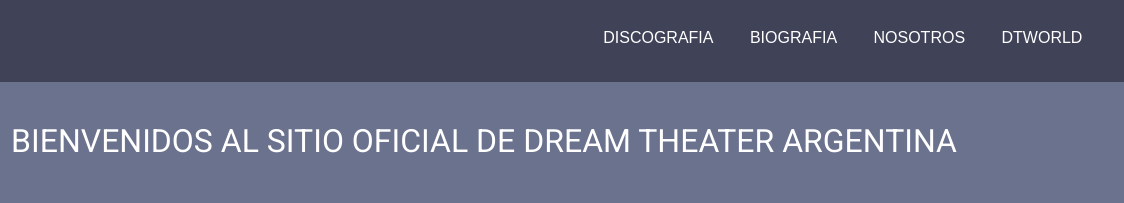
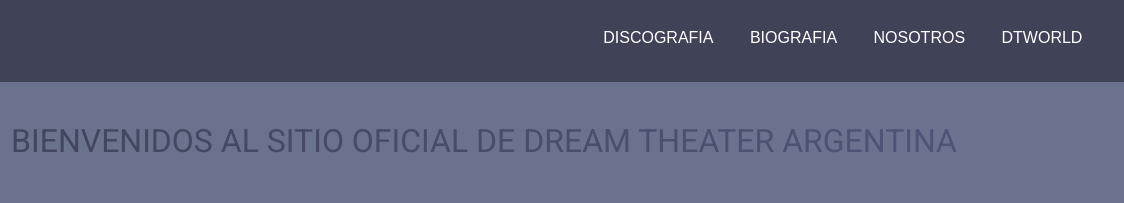
Before and after one commit to jumaay/dtarg.github.io, a website: page index.html in a window 1280 px wide. Shown: the top 203 px of the page, 156-1280 px from the left. Drawn offline with nearby package versions, Linux system fonts and the light colour scheme; grey boxes are pictures that could not be loaded; a web font is replaced by a local one.

Commit message:
h1 on index

```diff
--- a/scss/html/_home.scss
+++ b/scss/html/_home.scss
@@ -7,7 +7,9 @@
 
 .indexTitle{
     text-align: center;
-    color: #fff;
+    background: -webkit-linear-gradient(left , nth($dtColors, 1), nth($dtColors, 3));
+    -webkit-background-clip: text;
+    -webkit-text-fill-color: transparent;
     font-weight: 500;
     font-family: $font-par;
     font-size: 2rem;
```
Also changed, not shown: css/styles.css.
